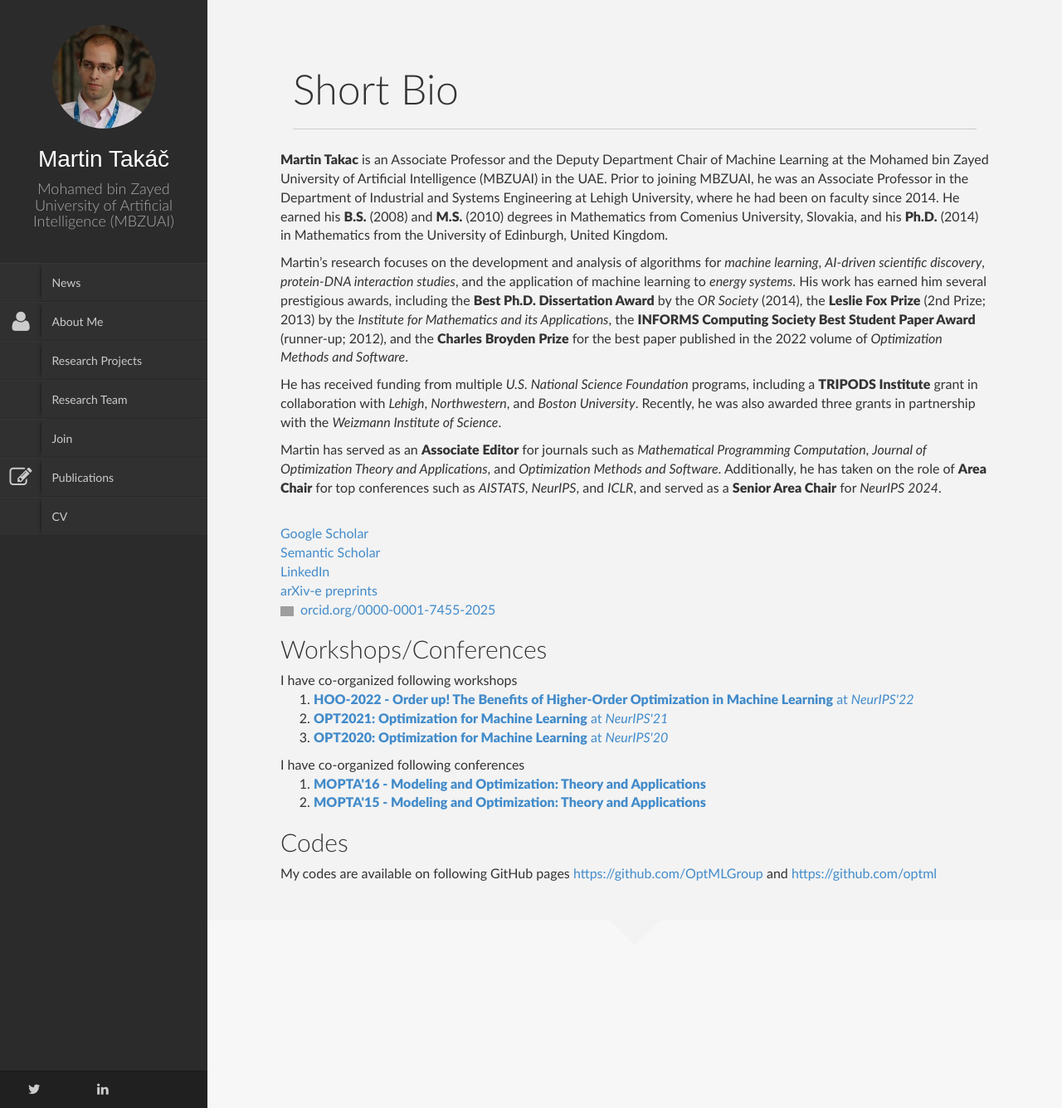
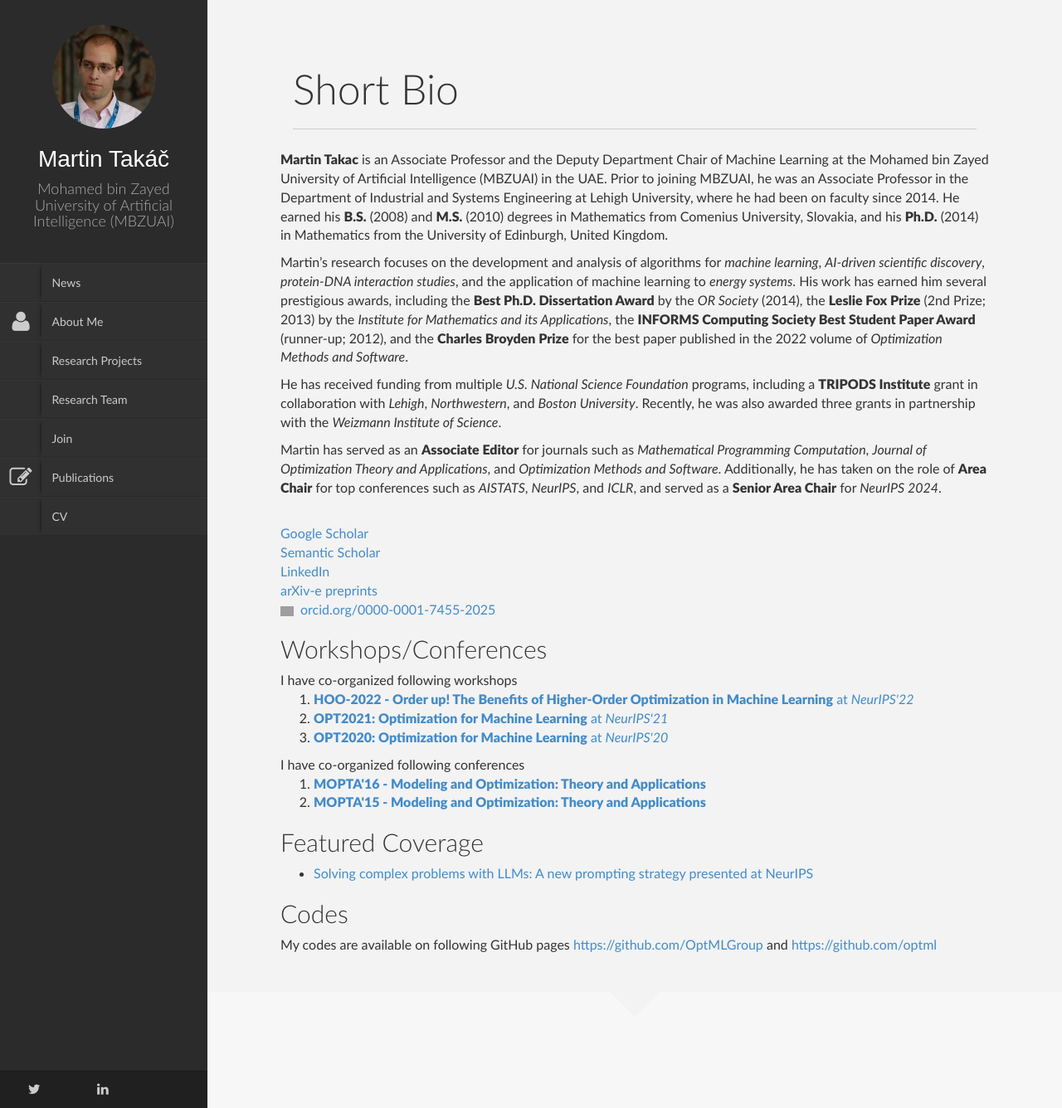
Before and after one commit to martintaki/takac.github.io, a Jekyll site: the page built from About_me.html, in a window 1280 px wide. Shown: the whole page at 83% size. Built offline with Jekyll 4.4.1, drawn with Linux system fonts in a browser that asks for light colours; nearby versions of some CDN libraries; library files that are not in the unit come from our copies; grey boxes are pictures that could not be loaded.

Commit message:
update 12-16-2024

```diff
--- a/About_me.html
+++ b/About_me.html
@@ -122,6 +122,12 @@ I have co-organized following conferences
 
 
 
+<h2>Featured Coverage</h2>
+
+<ul>
+	<li><a href="https://mbzuai.ac.ae/news/solving-complex-problems-with-llms-a-new-prompting-strategy-presented-at-neurips/">Solving complex problems with LLMs: A new prompting strategy presented at NeurIPS</a></li>
+
+</ul>
 
 
 <h2>Codes</h2>
```
Also changed, not shown: img/students/ArmanBolatov.jpeg (deleted), img/students/Hazem_photo.jpg (deleted), img/students/Semyon_Semenov.jpg (deleted), img/students/VladislavRyspayev.JPG (deleted), 3 other files.
